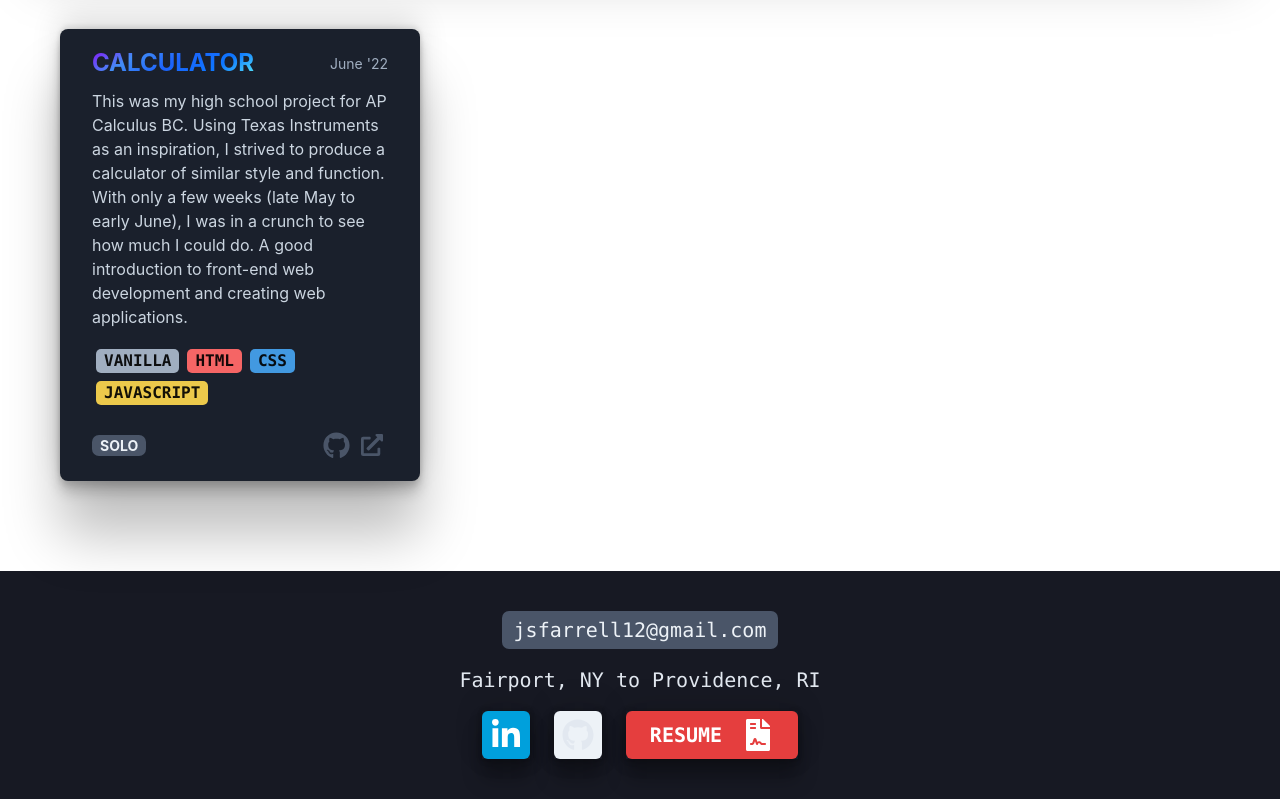
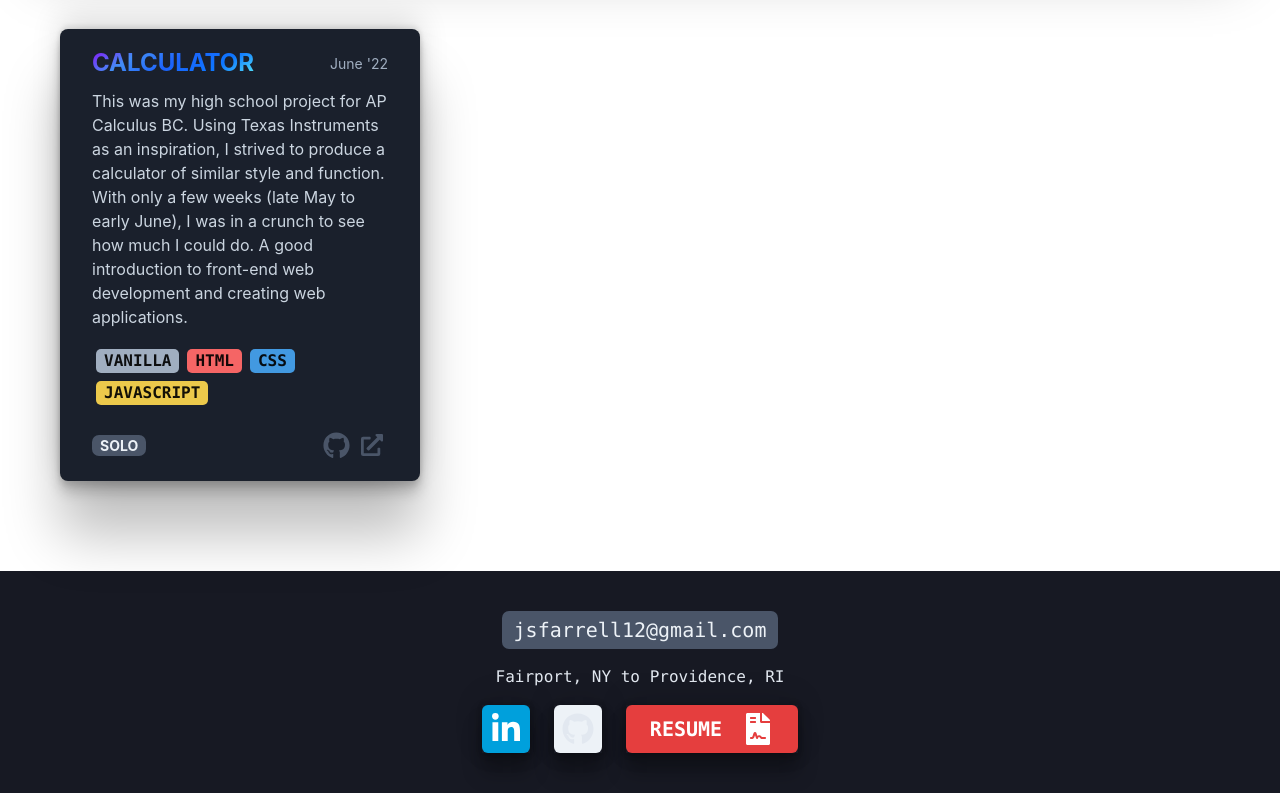
Before and after one commit to johnsfarrell/portfolio, a Next.js app: page /portfolio/components/Footer/Footer in a window 1280 px wide. Shown: the part 708-1507 px from the top of the page. Built offline with nearby package versions, Linux system fonts and the light colour scheme.

Commit message:
Footer edit

```diff
--- a/pages/components/Footer/Footer.tsx
+++ b/pages/components/Footer/Footer.tsx
@@ -26,7 +26,9 @@ export default function Footer(): React.ReactElement {
         >
           {hasCopied ? 'Copied!' : 'jsfarrell12@gmail.com'}
         </Text>
-        <Text p={2}>Fairport, NY to Providence, RI</Text>
+        <Text fontSize="md" p={2}>
+          Fairport, NY to Providence, RI
+        </Text>
         <HStack>
           <Socials />
         </HStack>
```
